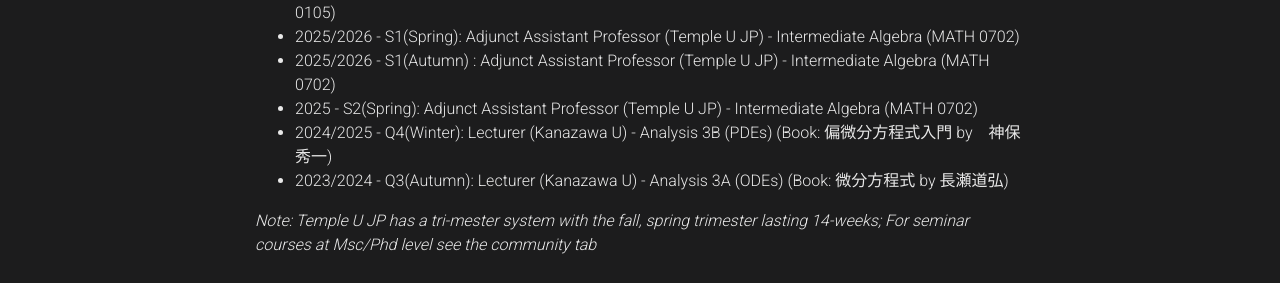
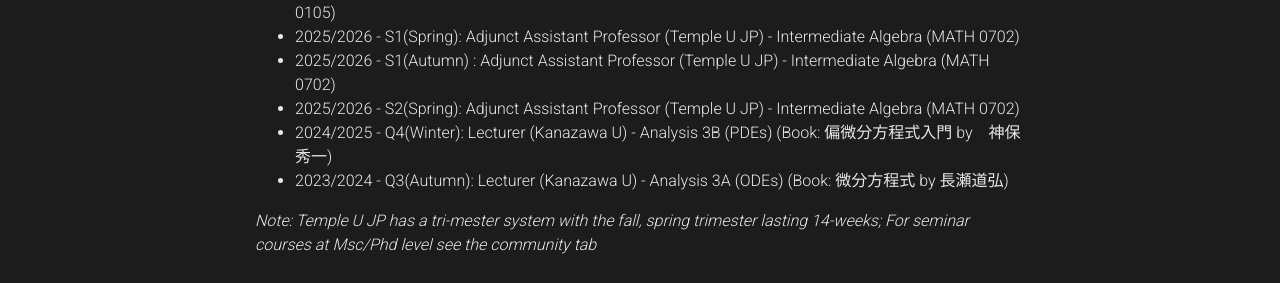
Before and after one commit to mathowl/tgdejong, a Jekyll site: the page built from _pages/about.md, in a window 1280 px wide and 900 px high, scrolled down 2277 px. Shown: the part 161-444 px from the top of the window. Built offline with Jekyll 4.4.1, drawn with Linux system fonts in a browser that asks for light colours; full-size pictures stand in for the smaller copies a plugin makes; some web fonts are replaced; comment, search, counter and statistics services are not loaded; a style sheet for code colours, icons or effects is not loaded.

Commit message:
Update about.md

```diff
--- a/_pages/about.md
+++ b/_pages/about.md
@@ -104,7 +104,7 @@
   <li>2025/2026 - Q4(Spring second session): Visiting Assistant Professor (Duke - Kunshan) - Calculus (MATH 0105)  </li>
   <li>2025/2026 - S1(Spring): Adjunct Assistant Professor (Temple U JP) - Intermediate Algebra (MATH 0702)  </li>
   <li>2025/2026 - S1(Autumn) : Adjunct Assistant Professor (Temple U JP) - Intermediate Algebra (MATH 0702)  </li>
-  <li>2025 - S2(Spring): Adjunct Assistant Professor (Temple U JP) - Intermediate Algebra (MATH 0702)  </li>
+  <li>2025/2026 - S2(Spring): Adjunct Assistant Professor (Temple U JP) - Intermediate Algebra (MATH 0702)  </li>
   <li>2024/2025 - Q4(Winter): Lecturer (Kanazawa U) - Analysis 3B (PDEs) (Book: 偏微分方程式入門 by　神保秀一) </li>
   <li>2023/2024 - Q3(Autumn): Lecturer (Kanazawa U) - Analysis 3A (ODEs) (Book: 微分方程式 by 長瀬道弘)</li>
 </ul>
```
